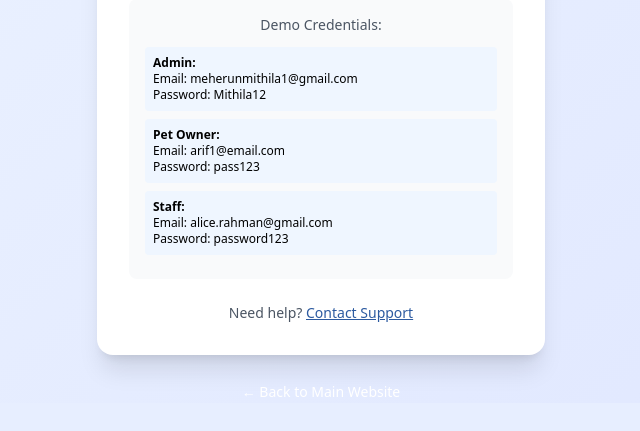
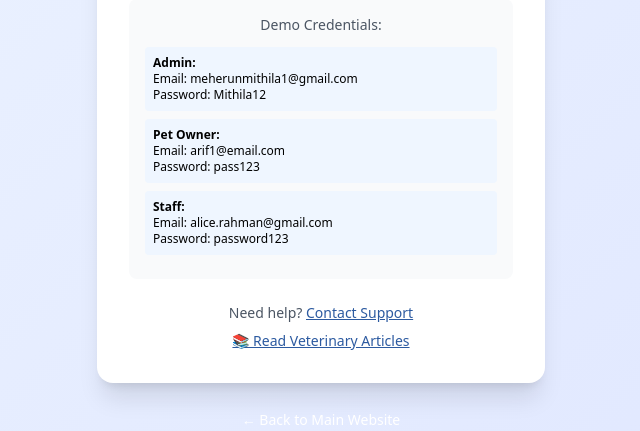
Before and after one commit to meherun-mithila/PetVetSystem, a PHP site: page /PetVet/ in a window 1280 px wide. Shown: the part 651-1082 px from the top of the page, without its empty margins (319-959 px from the left). Before the commit the page ends 1048 px from the top, so only its background shows below. Run offline with PHP 8.4, Linux system fonts and the light colour scheme; data comes from the database, SQL or seed files in the repository; some libraries are stand-ins or nearby versions.

Commit message:
Add files via upload

```diff
--- a/index.php
+++ b/index.php
@@ -541,10 +541,13 @@ try {
             <?php endif; ?>
 
             <!-- Footer Links -->
-            <div class="mt-6 text-center">
+            <div class="mt-6 text-center space-y-2">
                 <p class="text-sm text-gray-600">
                     Need help?
                     <button id="supportBtn" type="button" class="text-vet-blue hover:text-vet-dark-blue transition-colors underline">Contact Support</button>
+                </p>
+                <p class="text-sm text-gray-600">
+                    <a href="articles/" class="text-vet-blue hover:text-vet-dark-blue transition-colors underline">📚 Read Veterinary Articles</a>
                 </p>
             </div>
         </div>
```
